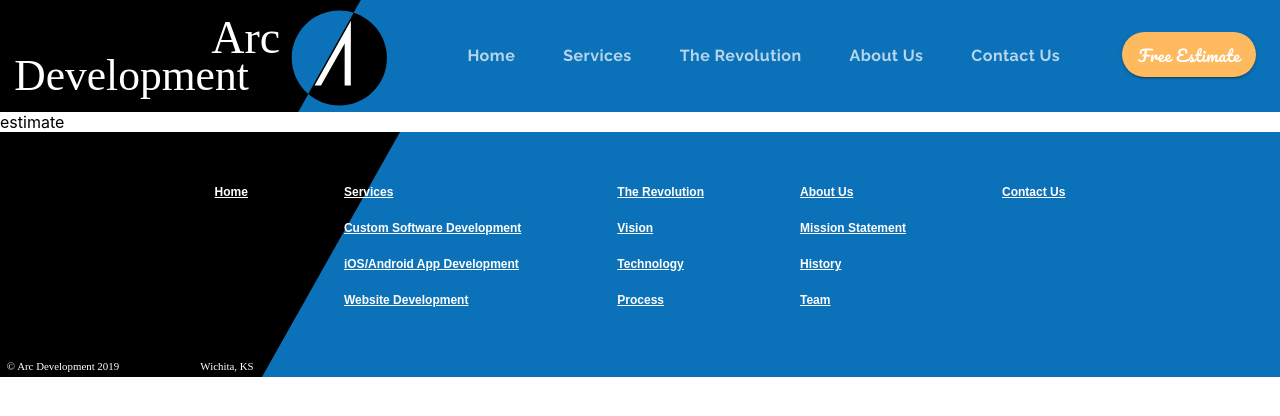
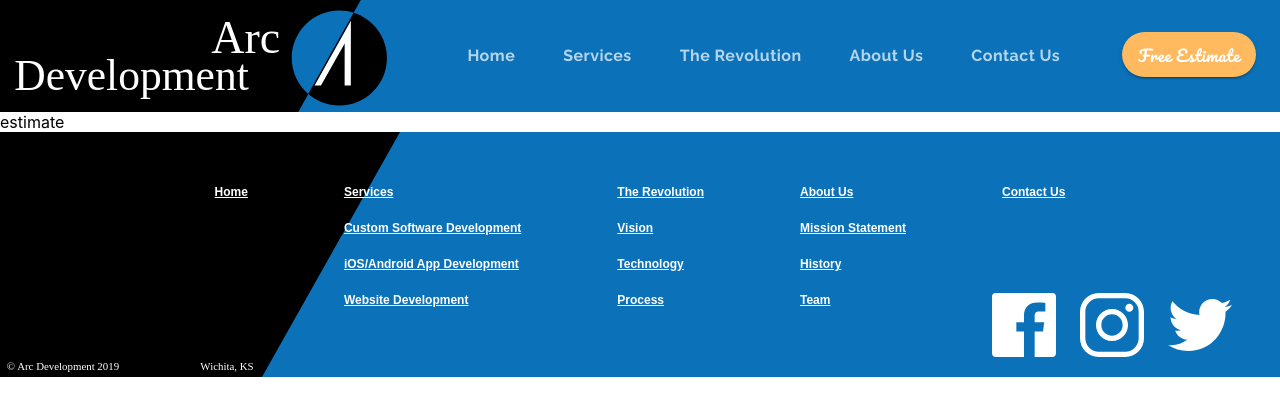
Before and after one commit to suraj1294/react-material-high-fidelity-designs, a React (Create React App) app: page /estimate in a window 1280 px wide. Shown: the top 416 px of the page. Built offline with nearby package versions, Linux system fonts and the light colour scheme.

Commit message:
add footer social icons

```diff
--- a/src/ui/footer.tsx
+++ b/src/ui/footer.tsx
@@ -1,8 +1,14 @@
 import React, { FC } from "react";
+import { Link } from "react-router-dom";
 import { makeStyles } from "@material-ui/core/styles";
+
 import footerAdorment from "../assets/Footer Adornment.svg";
+import facebook from "../assets/facebook.svg";
+import twitter from "../assets/twitter.svg";
+import instagram from "../assets/instagram.svg";
+
 import Grid from "@material-ui/core/Grid";
-import { Link } from "react-router-dom";
+import Hidden from "@material-ui/core/Hidden";
 
 const useStyles = makeStyles((theme) => ({
   footerContainer: {
@@ -33,12 +39,38 @@
   gridItem: {
     margin: "3em",
   },
+  logo: {
+    height: "4em",
+    width: "4em",
+    [theme.breakpoints.down("md")]: {
+      height: "3em",
+      width: "3em",
+    },
+    [theme.breakpoints.down("xs")]: {
+      height: "2em",
+      width: "2em",
+    },
+  },
+  iconContainer: {
+    position: "absolute",
+    marginTop: "-6em",
+    right: "3em",
+    [theme.breakpoints.down("md")]: {
+      marginTop: "-4.5em",
+      right: "1.5em",
+    },
+    [theme.breakpoints.down("xs")]: {
+      marginTop: "-3.5em",
+      right: "1em",
+    },
+  },
 }));
 
 const Footer: FC<{}> = () => {
   const classes = useStyles();
   return (
     <footer className={classes.footerContainer}>
+      <Hidden mdDown>
         <Grid
           container
           justify="center"
@@ -136,11 +168,50 @@
             </Grid>
           </Grid>
         </Grid>
+      </Hidden>
       <img
         alt="footer adorment slash"
         src={footerAdorment}
         className={classes.adorment}
       />
+      <Grid
+        container
+        justify="flex-end"
+        spacing={3}
+        className={classes.iconContainer}
+      >
+        <Grid item>
+          <a
+            href="http://www.facebook.com"
+            rel="noopener noreferrer"
+            target="_blank"
+          >
+            <img src={facebook} alt="facebook logo" className={classes.logo} />
+          </a>
+        </Grid>
+        <Grid item>
+          <a
+            href="http://www.instagram.com"
+            rel="noopener noreferrer"
+            target="_blank"
+          >
+            <img
+              src={instagram}
+              alt="instagram logo"
+              className={classes.logo}
+            />
+          </a>
+        </Grid>
+        <Grid item>
+          <a
+            href="http://www.twitter.com"
+            rel="noopener noreferrer"
+            target="_blank"
+          >
+            <img src={twitter} alt="twitter logo" className={classes.logo} />
+          </a>
+        </Grid>
+      </Grid>
     </footer>
   );
 };
```
Lines whose indentation alone changed are shown as unchanged.
